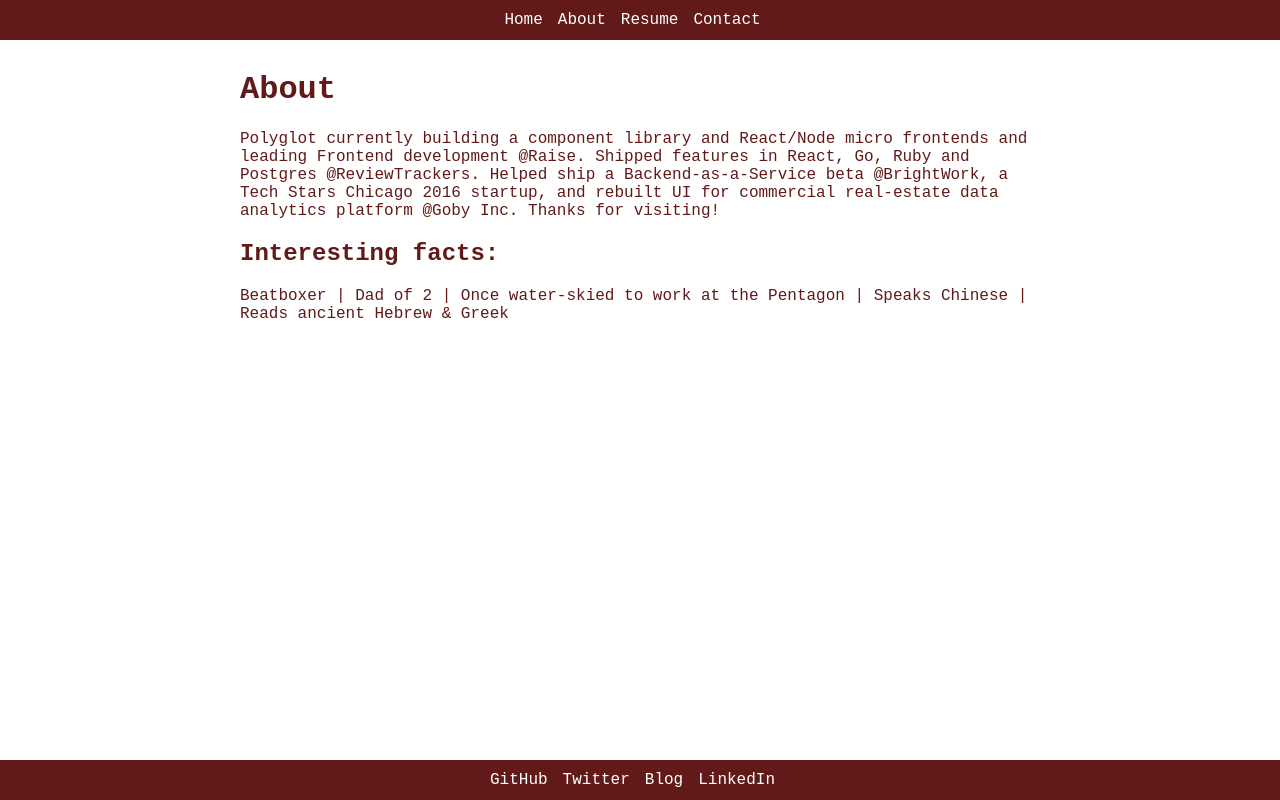
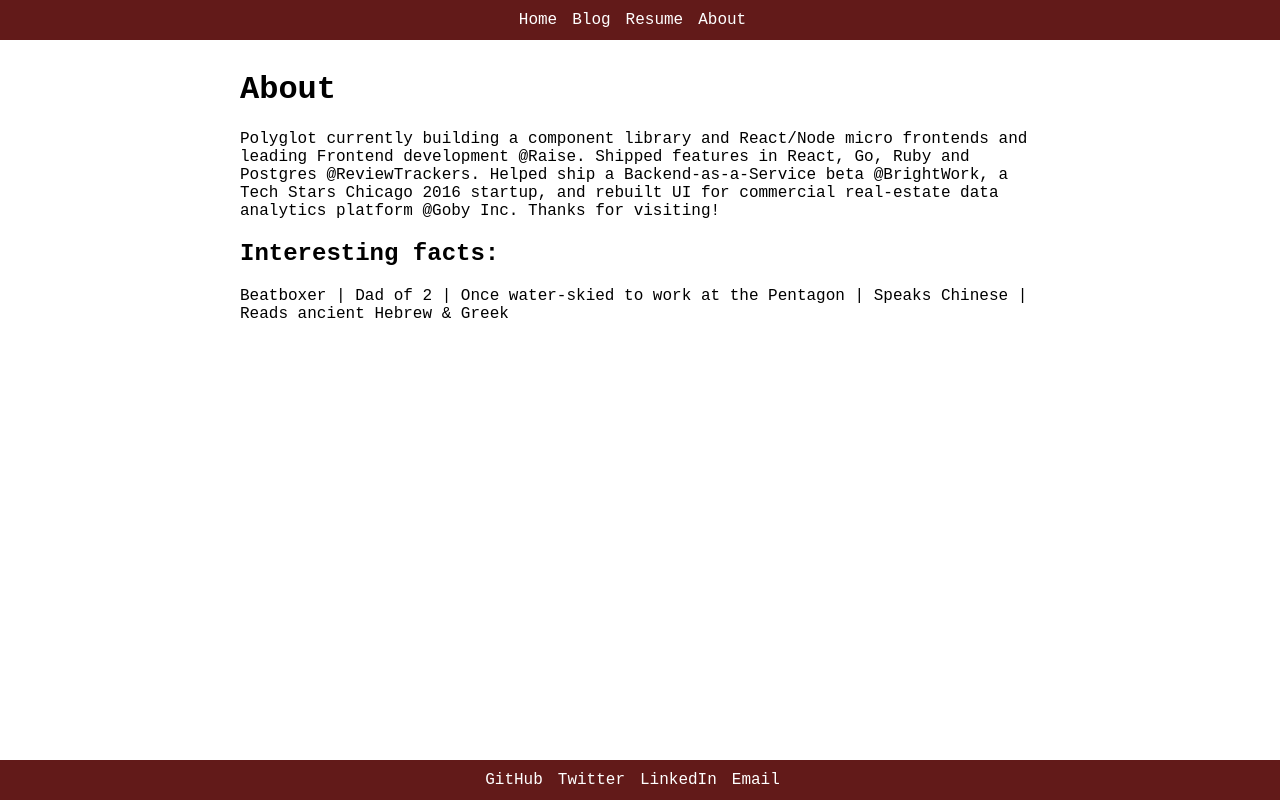
Before and after one commit to rdbruhn/react-portfolio-nextjs, a Next.js app: page /about in a window 1280 px wide. Built offline with nearby package versions, Linux system fonts and the light colour scheme.

Commit message:
Add blog feature with manifest

```diff
--- a/components/Layout.js
+++ b/components/Layout.js
@@ -4,8 +4,7 @@
 const pageLayoutStyle = {
   maxWidth: "800px",
   margin: "auto",
-  padding: "50px 10px 50px 10px",
-  color: "#621A19"
+  padding: "50px 10px 50px 10px"
 };
 
 const globalStyle = {
@@ -29,14 +28,12 @@
         </a>
       </div>
       <div>
-        <a href="http://blog.modulomoments.com" target="_blank">
-          Blog
+        <a href="http://www.linkedin.com/in/rdbruhn" target="_blank">
+          LinkedIn
         </a>
       </div>
       <div>
-        <a href="http://www.linkedin.com/in/rdbruhn" target="_blank">
-          LinkedIn
-        </a>
+        <a href="mailto:rob@modulomoments.com">Email</a>
       </div>
     </footer>
     <style jsx>{`
@@ -45,11 +42,7 @@
       a:hover,
       a:visited {
         color: #fff;
-        text-decoration: none;
         margin-right: 15px;
-      }
-      a:hover {
-        text-decoration: underline;
       }
       footer {
           position: fixed;
--- a/components/Meta.js
+++ b/components/Meta.js
@@ -13,6 +13,15 @@
         margin: 0;
         padding: 0;
       }
+      a,
+      a:active,
+      a:hover,
+      a:visited {
+        text-decoration: none;
+      }
+      a:hover {
+        text-decoration: underline;
+      }
     `}</style>
   </div>
 );
--- a/components/Nav.js
+++ b/components/Nav.js
@@ -22,25 +22,21 @@
     <Link href="/">
       <a style={linkStyle}>Home</a>
     </Link>
-    <Link href="/about">
-      <a style={linkStyle}>About</a>
+    <Link href="/blog">
+      <a style={linkStyle}>Blog</a>
     </Link>
     <Link href="/resume">
       <a style={linkStyle}>Resume</a>
     </Link>
-    <a style={linkStyle} href="mailto:rob@modulomoments.com">
-      Contact
-    </a>
+    <Link href="/about">
+      <a style={linkStyle}>About</a>
+    </Link>
     <style jsx>{`
       a,
       a:active,
       a:hover,
       a:visited {
         color: #fff;
-        text-decoration: none;
-      }
-      a:hover {
-        text-decoration: underline;
       }
     `}</style>
   </div>
--- a/package.json
+++ b/package.json
@@ -7,7 +7,7 @@
   "author": "rdbruhn@gmail.com",
   "license": "MIT",
   "scripts": {
-    "dev": "nodemon server.js",
+    "dev": "node server.js",
     "build": "next build",
     "start": "node server.js -p $PORT",
     "heroku-postbuild": "next build"
--- a/pages/resume.js
+++ b/pages/resume.js
@@ -4,7 +4,7 @@
 
 export default class extends React.Component {
   static async getInitialProps({ req }) {
-    const content = await require("../markdown/resume.md");
+    const content = await require("../static/markdown/resume.md");
     return { content };
   }
 
```
Also changed, not shown: components/Tile.js (+0 -9 lines), server.js (+23 -0 lines), 1 other file (tests, documents, lock files or other folders).
